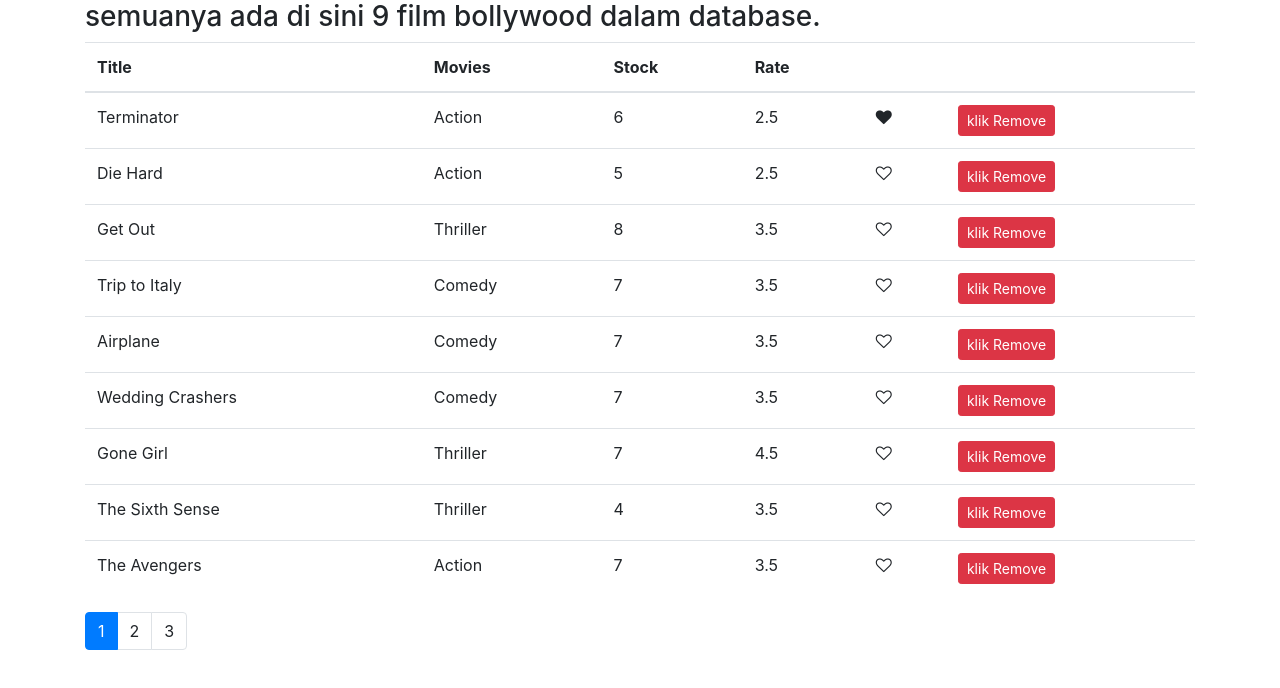
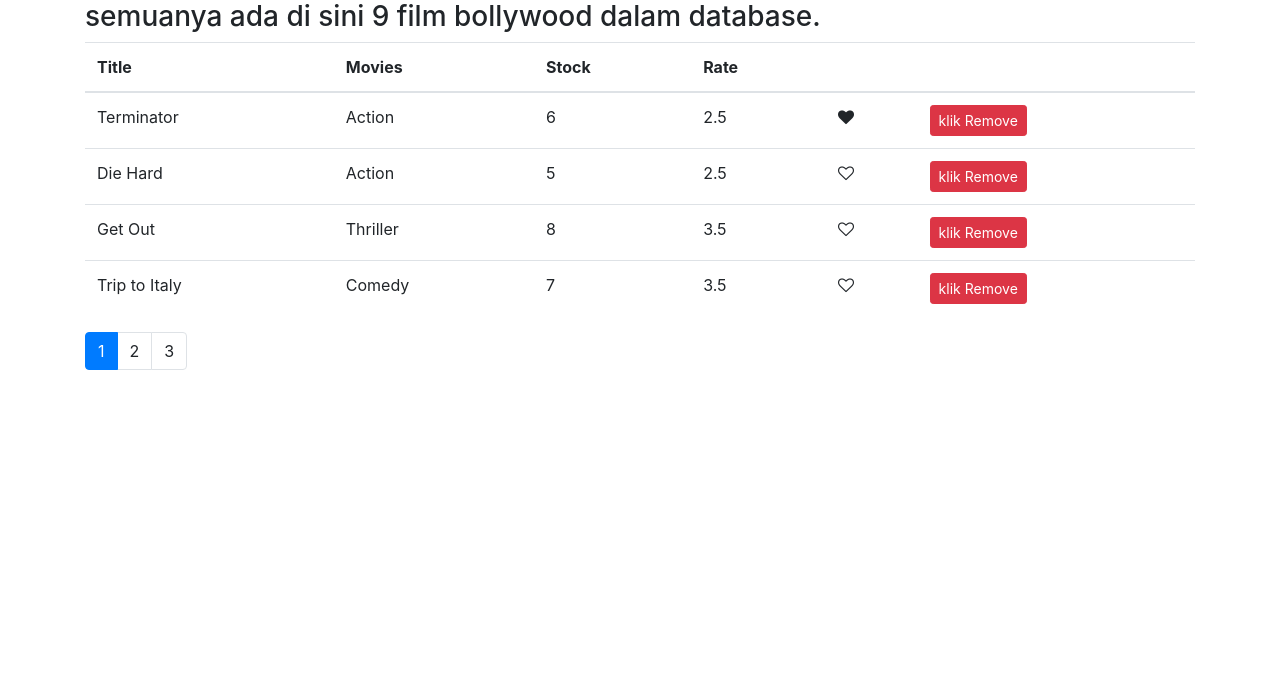
Before and after one commit to halalan/codewithmosh-vidly, a React (Create React App) app: page / in a window 1280 px wide. Shown: the top 688 px of the page. Built offline with nearby package versions, Linux system fonts and the light colour scheme.

Commit message:
Pagination- Paginating Data

```diff
--- a/src/components/movies.jsx
+++ b/src/components/movies.jsx
@@ -1,7 +1,8 @@
 import React, { Component } from 'react'
 import  { getMovies } from '../services/fakeMovieService'
 import Like from './common/like';
-import Pagination from './common/pagination'
+import Pagination from './common/pagination';
+import { paginate } from '../utils/paginate';
 
 
  class Movies extends Component {
@@ -31,10 +32,11 @@
 
    render() {
 const { length: count } = this.state.movies;
-const {pageSize, currentPage}= this.state;
+const {pageSize, currentPage, movies: allMovies}= this.state;
 
 if (count === 0 )
  return <h1 className = "body1">Tidak ada film dalam database!!!!!!!!!!</h1>;
+ const movies = paginate(allMovies,currentPage, pageSize)
      return(
          <React.Fragment>
          <h3 className="body"> semuanya ada di sini {count} film bollywood dalam database.</h3>
@@ -50,7 +52,7 @@
      </tr>
     </thead>
      <tbody>
-       {this.state.movies.map(movie => (
+       {movies.map(movie => (
       <tr  key={movie._id}>
        <td>{movie.title}</td>
        <td>{movie.genre.name}</td>
--- /dev/null
+++ b/src/utils/paginate.js
@@ -0,0 +1,10 @@
+import _ from 'lodash';
+
+export function paginate(items, pageNumber, pageSize) {
+    const startIndex = (pageNumber - 1) * pageSize;
+ return   _(items)
+ .slice(startIndex)
+ .take(pageSize)
+ .value();
+
+}
```
